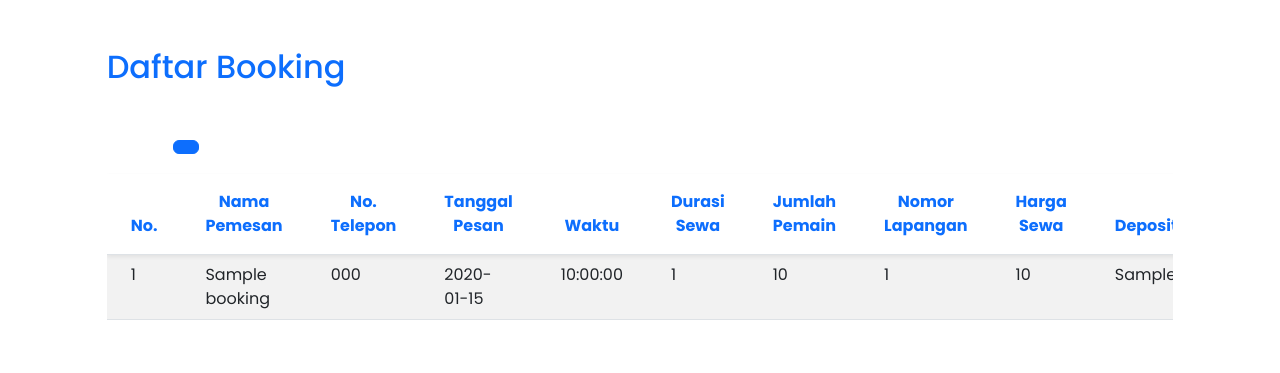
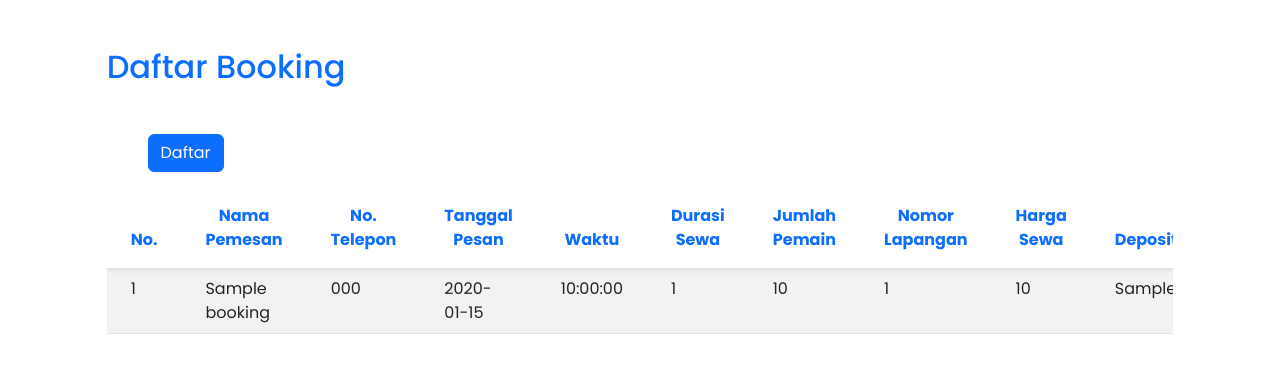
Before and after one commit to WahyuIndra094/SkuyFutsal, a PHP site: page /daftar.php in a window 1280 px wide. Shown: the top 373 px of the page. Run offline with PHP 8.4, Linux system fonts and the light colour scheme; tables that the repository leaves empty hold one stand-in row (values such as "Sample post").

Commit message:
Update daftar.php

```diff
--- a/daftar.php
+++ b/daftar.php
@@ -63,7 +63,7 @@ $result = mysqli_query($koneksi, $query);
             <div class="row mt-5">
                 <div class="col-2 text-center">
                     <!-- Fitur Retrieve/Tambah Data -->
-                    <a href="add.php"><button type="submit" class="btn btn-primary" data-bs-toggle="modal" data-bs-target="#tambahDataModal"Daftar</button></a>
+                    <a href="add.php"><button type="submit" class="btn btn-primary" data-bs-toggle="modal" data-bs-target="#tambahDataModal">Daftar</button></a>
                 </div>
             </div>
 
```
